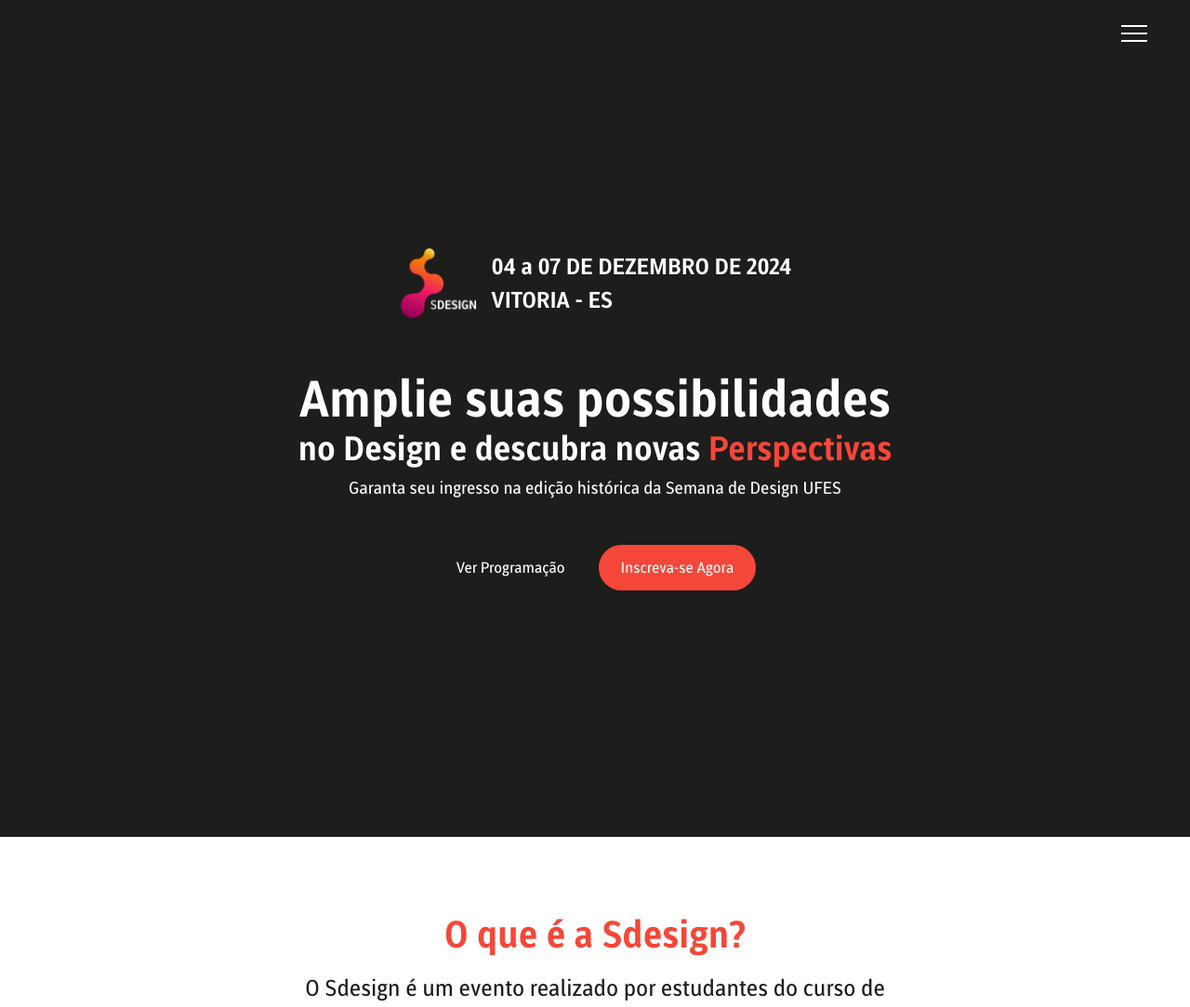
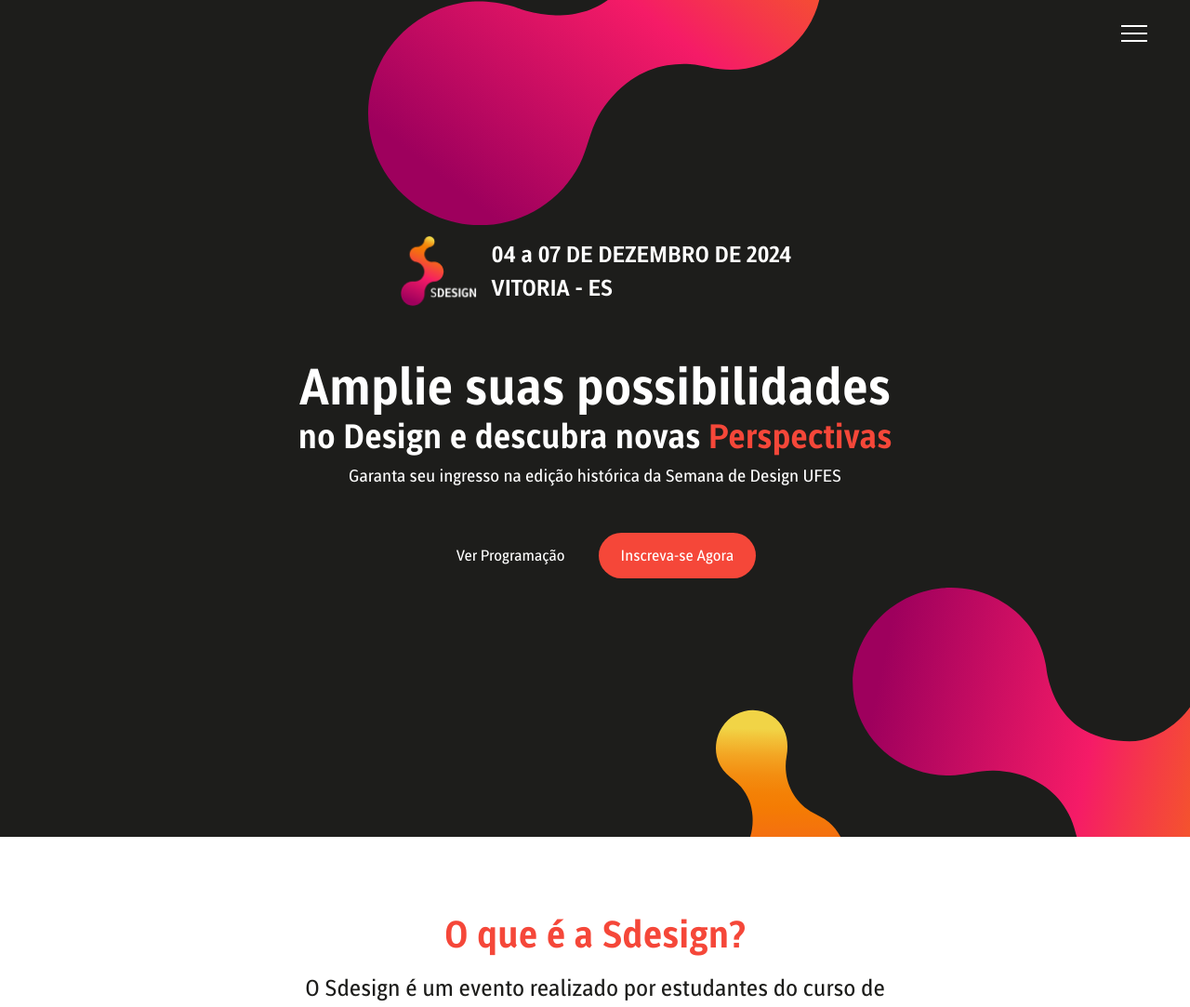
Before and after one commit to oliverids/sdesign, a PHP site: page / in a window 1280 px wide. Shown: the top 1083 px of the page at 93% size. Run offline with PHP 8.4, Linux system fonts and the light colour scheme.

Commit message:
feat: banner bg

```diff
--- a/index.php
+++ b/index.php
@@ -32,8 +32,7 @@
   </header>
 
   <main class="main">
-    <!-- <img class="banner-bg bg__img-1" src="assets/img/main__banner-1.png" alt="" srcset="">
-    <img class="banner-bg bg__img-2" src="assets/img/main__banner-2.png" alt="" srcset=""> -->
+    <img class="banner-bg bg__img-1" src="assets/img/banner-bg-1.svg" alt="" srcset="">
 
     <div class="container main-container">
       <div class="evento-info">
@@ -51,6 +50,8 @@
         <a href="https://www.even3.com.br/sdesign-perspectivas/" class="botao --primario">Inscreva-se Agora</a>
       </div>
     </div>
+
+    <img class="banner-bg bg__img-2" src="assets/img/banner-bg-2.svg" alt="" srcset="">
   </main>
 
   <section id="sobre">
--- a/scss/components/_header.scss
+++ b/scss/components/_header.scss
@@ -7,7 +7,7 @@ header {
   max-width: 100vw;
   z-index: 10;
   padding: to-rem(16) 0;
-  background: var(--sdesign-preto);
+  // background: var(--sdesign-preto);
 
   .header-nav a {
     font-size: 16px;
--- a/scss/partials/_main.scss
+++ b/scss/partials/_main.scss
@@ -3,27 +3,48 @@
 .main {
   background-color: var(--sdesign-preto);
   min-height: to-rem(472);
+  height: to-rem(472);
   margin-top: to-rem(-72);
   padding-top: to-rem(72);
   display: flex;
-  justify-content: center;
+  flex-direction: column;
+  justify-content: space-between;
   align-items: center;
   position: relative;
   overflow: hidden;
+  row-gap: to-rem(10);
+  // background-image: url("../assets/img/banner-bg-1.svg"), url("../assets/img/banner-bg-2.svg");
+  // background-size: 50%;
+  // background-repeat: no-repeat;
+  // background-position:
+  //   center -50%,
+  //   right -80%;
 
   .banner-bg {
-    position: absolute;
+    // position: absolute;
 
     &.bg__img-1 {
-      width: 60vw;
-      top: to-rem(54);
-      right: 4%;
+      // transform: scale(0.6);
+      margin: 0 auto;
+      max-width: to-rem(192);
+      object-fit: contain;
+      // top: to-rem(-270);
+      // width: 60vw;
+      // top: to-rem(54);
+      // right: 4%;
     }
 
     &.bg__img-2 {
-      width: 48vw;
-      bottom: to-rem(-4);
-      right: 0;
+      // transform: scale(0.8);
+      margin-left: auto;
+      max-width: to-rem(250);
+      object-fit: contain;
+
+      // bottom: to-rem(-400);
+      // right: 0;
+      //   width: 48vw;
+      //   bottom: to-rem(-4);
+      //   right: 0;
     }
   }
 
@@ -87,6 +108,16 @@
   @include media-min(medium) {
     min-height: to-rem(972);
 
+    .banner-bg {
+      &.bg__img-1 {
+        max-width: to-rem(400);
+      }
+
+      &.bg__img-2 {
+        max-width: to-rem(500);
+      }
+    }
+
     .main-container {
       .evento-info {
         img {
@@ -117,10 +148,31 @@
     }
   }
 
+  @include media-min(desktop) {
+    .banner-bg {
+      &.bg__img-1 {
+        max-width: to-rem(640);
+      }
+
+      &.bg__img-2 {
+        max-width: to-rem(700);
+      }
+    }
+  }
+
   @include media-min(desktop-large) {
     min-height: to-rem(686);
     margin-top: to-rem(80);
     padding: 0;
+    justify-content: center;
+    background-image: url("../assets/img/banner-bg-3.svg");
+    background-repeat: no-repeat;
+    background-position: 155% center;
+    // background-size: 50%;
+
+    .banner-bg {
+      display: none;
+    }
 
     .main-container {
       width: 100%;
@@ -137,4 +189,12 @@
       }
     }
   }
+
+  @include media-min(1600px) {
+    background-position: 125% center;
+  }
+
+  @include media-min(1800px) {
+    background-position: right center;
+  }
 }
--- a/scss/partials/_perspectivas.scss
+++ b/scss/partials/_perspectivas.scss
@@ -87,10 +87,7 @@
     .container {
       .left,
       .right {
-        //   position: absolute;
-        //   margin: 0 !important;
         transform: scale(1.3);
-        // top: 15%;
       }
 
       .left {
@@ -108,10 +105,7 @@
     .container {
       .left,
       .right {
-        //   position: absolute;
-        //   margin: 0 !important;
         transform: scale(1.5);
-        // top: 15%;
       }
 
       .left {
```
Also changed, not shown: assets/img/banner-bg-1.svg (added), assets/img/banner-bg-2.svg (added), assets/img/banner-bg-3.svg (added), css/index.min.css.
